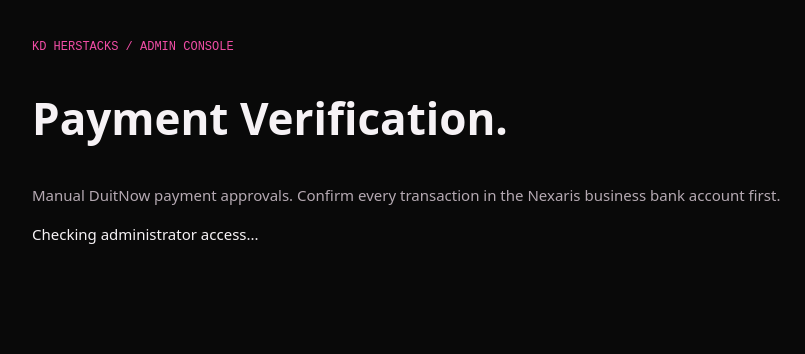
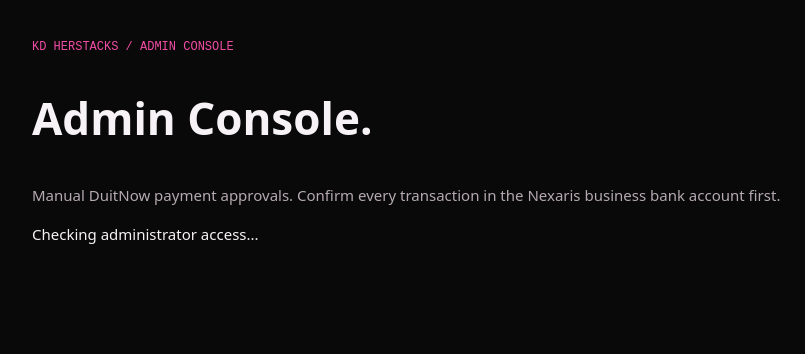
Before and after one commit to QatwolffPretty/KrackeddevHerStacks, a plain HTML site: page herstacks-admin.html in a window 1280 px wide. Shown: the whole page, without its empty margins (128-933 px from the left). Drawn offline with Linux system fonts and the light colour scheme; a script that the page names is missing.

Commit message:
Change header from 'Payment Verification' to 'Admin Console'

```diff
--- a/herstacks-admin.html
+++ b/herstacks-admin.html
@@ -194,7 +194,7 @@
             KD HERSTACKS / ADMIN CONSOLE
         </div>
 
-        <h1>Payment Verification.</h1>
+        <h1>Admin Console.</h1>
 
         <p class="muted">
             Manual DuitNow payment approvals.
```
